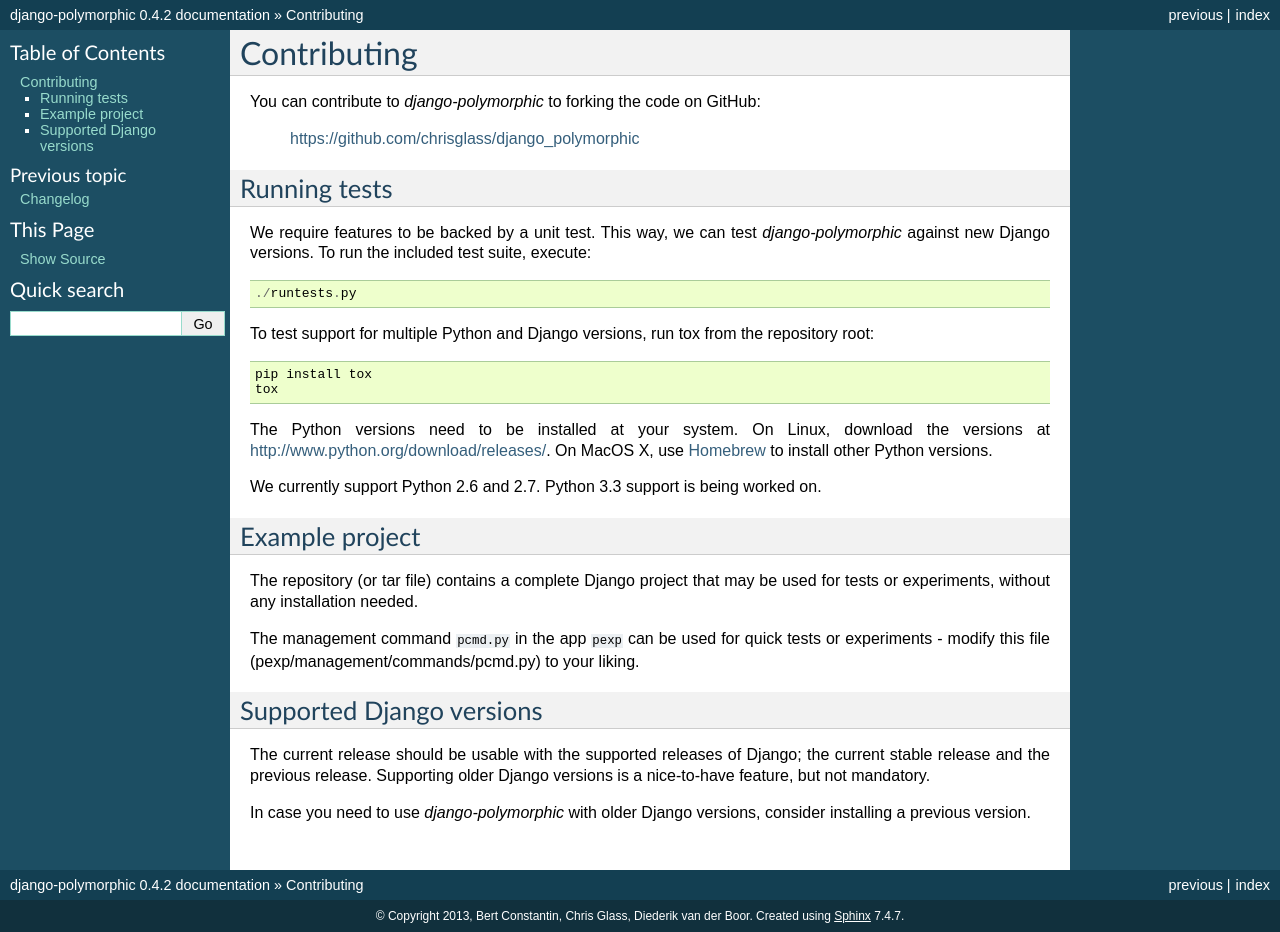
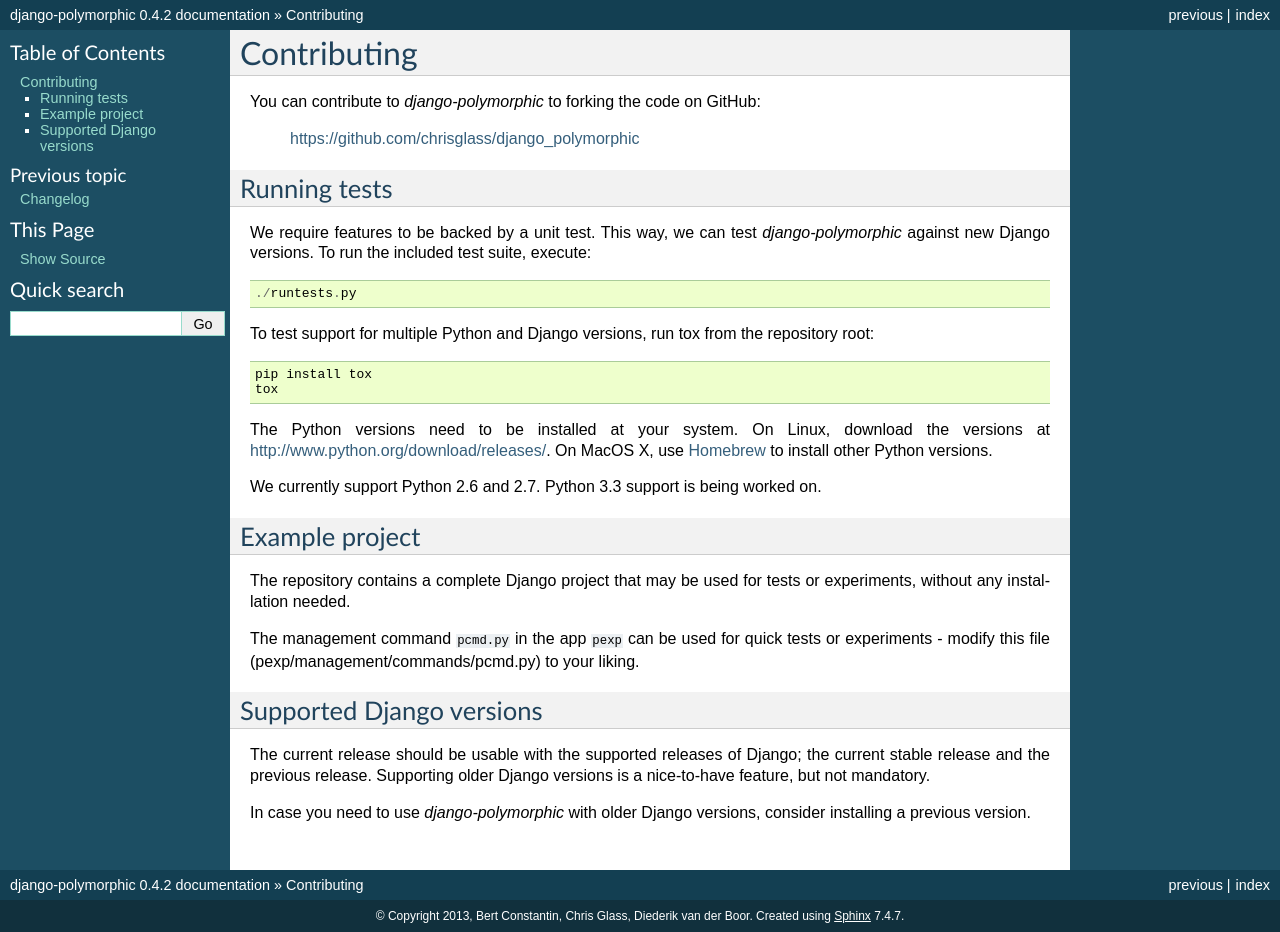
Before and after one commit to jazzband/django-polymorphic, a Sphinx documentation site: the page built from docs/contributing.rst, in a window 1280 px wide. Built offline with Sphinx 7.4.7, drawn with Linux system fonts in a browser that asks for light colours.

Commit message:
docs: remove tar file reference

```diff
--- a/docs/contributing.rst
+++ b/docs/contributing.rst
@@ -31,8 +31,8 @@
 Example project
 ----------------
 
-The repository (or tar file) contains a complete Django project
-that may be used for tests or experiments, without any installation needed.
+The repository contains a complete Django project that may be used for tests or experiments,
+without any installation needed.
 
 The management command ``pcmd.py`` in the app ``pexp`` can be used for quick tests
 or experiments - modify this file (pexp/management/commands/pcmd.py) to your liking.
```
